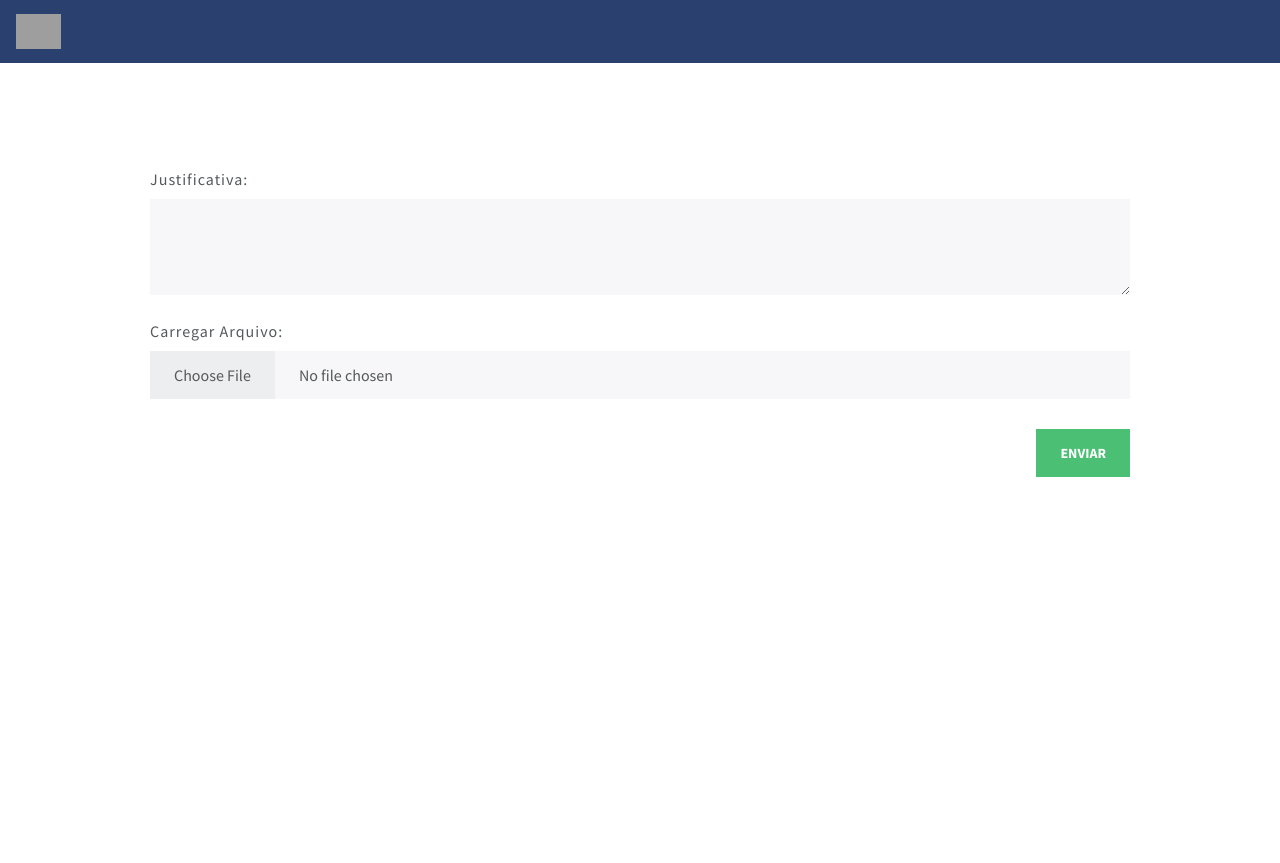
After one commit to mayconabe/prototipo-django-tcu, a Django app: page /edit in a window 1280 px wide. The commit adds this page. Run offline with Django 4.2, Linux system fonts and the light colour scheme; some libraries are stand-ins or nearby versions; grey boxes are pictures that could not be loaded.

Commit message:
Edit page

```diff
--- /dev/null
+++ b/api_rest/templates/api_rest/edit_table.html
@@ -0,0 +1,98 @@
+{% load static %}
+{% load crispy_forms_tags %}
+<!DOCTYPE html>
+<html lang="en">
+<head>
+  <meta charset="UTF-8">
+  <meta name="viewport" content="width=device-width, initial-scale=1.0">
+  <link rel="stylesheet" href="https://bootswatch.com/5/lux/bootstrap.min.css">
+  <title>Registros</title>
+</head>
+<style>
+  @import url('https://fonts.googleapis.com/css?family=Source+Sans+Pro:400,700');
+  *, *:before, *:after {
+    box-sizing: border-box;
+  }
+  body {
+    font-family: 'Source Sans Pro', sans-serif;
+    margin: 0;
+  }
+  h1, h2, h3, h4, h5, h6 {
+    margin: 0;
+  }
+  .container {
+    padding: 80px;
+    margin-right: auto;
+    margin-left: auto;
+    min-height: 100vh;
+  }
+  .topnav {
+    overflow: hidden;
+    background-color: #2a406f;
+    display: flex;
+    justify-content: space-between; /* Alinha os itens à esquerda e à direita */
+    align-items: center; /* Centraliza verticalmente */
+  }
+
+  .topnav a {
+    float: left;
+    text-align: center;
+    padding: 14px 16px;
+    text-decoration: none;
+    font-size: 17px;
+  }
+
+  .topnav a.active {
+    color: white;
+  }
+
+  .center {
+    margin: auto;
+    width: 90% !important;
+    max-height: 80vh !important;
+    margin-top: 40px;
+  }
+
+  .table-container {
+      overflow-x: auto; /* Adiciona rolagem horizontal se necessário */
+      border: 0.5px solid #ccd3df;
+  }
+
+
+</style>
+<body>
+  {% block content %}
+
+  <div class="topnav" style="display: flex;place-items: center;">
+    <a class="active" href="{% url 'table' %}"><img src="https://logodownload.org/wp-content/uploads/2017/11/tcu-logo-tribunal-de-contas-da-uniao.png" width="45" height="35"></a>
+    {% for group in groups %}
+      {% if group.name == 'Gerenciador de Contas' %}
+        <a class="active" href="{% url 'create_user' %}">Criar Usuário</a>
+      {% elif request.user.is_superuser %}
+        <a class="active" href="{% url 'create_user' %}">Criar Usuário</a>
+      {% endif %}
+    {% endfor %}
+    {% if request.user.is_authenticated %}
+      <a class="active" id="logout" href="{% url 'logout' %}">Sair</a>
+    {% endif %}
+  </div>
+  <form class="container">
+    <div>
+        <label for="exampleTextarea" class="form-label mt-4">Justificativa:</label>
+        <textarea class="form-control" id="exampleTextarea" rows="3"></textarea>
+    </div>
+
+    <div>
+        <label for="formFile" class="form-label mt-4">Carregar Arquivo:</label>
+        <input class="form-control" type="file" id="formFile">
+    </div>
+    <div style="margin-top: 30px; display: flex; justify-content: end;">
+      <button type="button" class="btn btn-success">Enviar</button>
+    </div>
+
+  </form>
+  {% endblock %}
+
+
+</body>
+</html>
--- a/api_rest/templates/api_rest/table.html
+++ b/api_rest/templates/api_rest/table.html
@@ -114,7 +114,7 @@
       </div>
     </div>
   </div>
-
+  {% if row.ENTIDADE == user.entidade and row.UF == user.uf %}
     {% if page_obj.has_other_pages %}
       <ul class="pagination justify-content-center" style="margin-top: 15px;">
         {% if page_obj.has_previous %}
@@ -150,6 +150,7 @@
         {% endif %}
       </ul>
     {% endif %}
+  {% endif %}
 
   {% endblock %}
 
--- a/api_rest/views.py
+++ b/api_rest/views.py
@@ -110,3 +110,8 @@ def table(request):
             dataframe = paginator.page(paginator.num_pages)
 
         return render(request, 'api_rest/table.html', {'data': df.to_dict('records'), 'files': Arquivos.objects.all(), 'groups': groups, 'page_obj': dataframe})
+
+def edit(request):
+
+    if request.method == 'GET':
+        return render(request, 'api_rest/edit_table.html', {})
--- a/api_root/urls.py
+++ b/api_root/urls.py
@@ -18,13 +18,13 @@ from django.urls import path, include
 from django.conf import settings
 from django.conf.urls.static import static
 
-from api_rest.views import home, table, change_password, create_user
+from api_rest.views import home, table, change_password, create_user, edit
 
 urlpatterns = [
     path('admin/', admin.site.urls),
     path('', home, name='home'),
     path('table/', table, name='table'),
-    # path('table/<int:id>', table, 'edit-table')
+    path('edit', edit, name='edit-table'),
 
 
     path('accounts/', include('django.contrib.auth.urls')),
```
Lines whose indentation alone changed are shown as unchanged.
